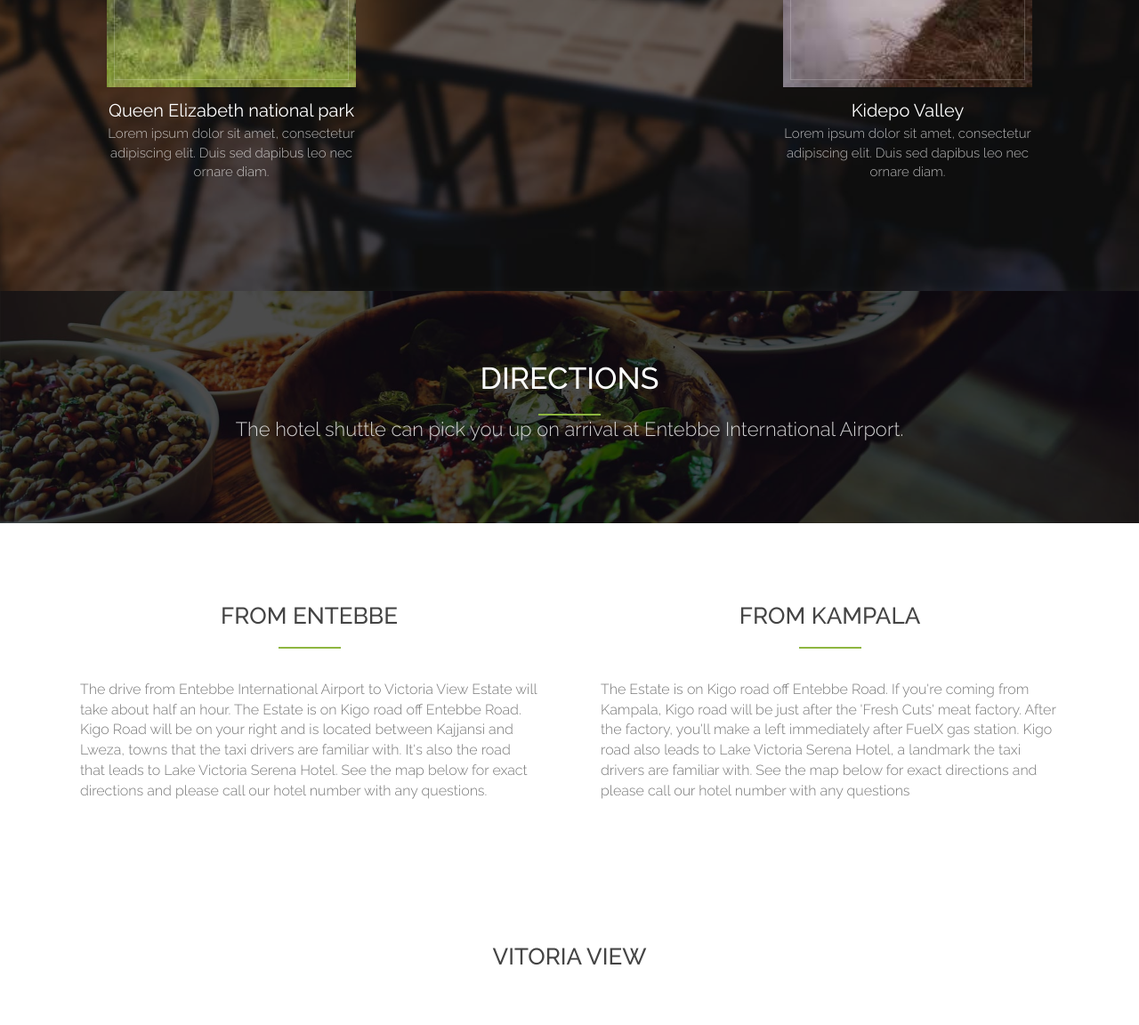
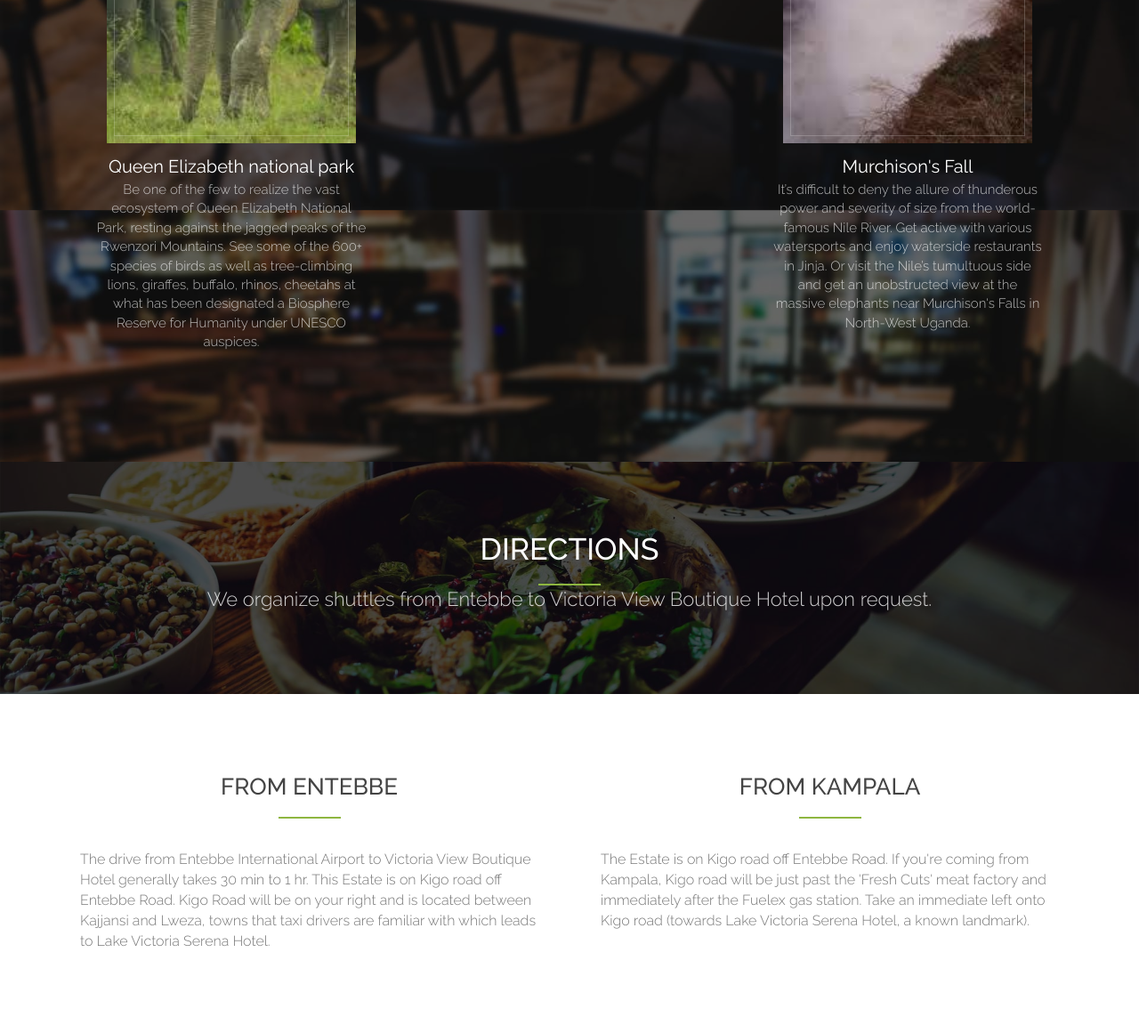
Before and after one commit to mmugisha/boutique, a plain HTML site: page index.html in a window 1280 px wide. Shown: the part 3235-4387 px from the top of the page at 89% size. Drawn offline with nearby package versions, Linux system fonts and the light colour scheme; some packages are replaced by stand-ins of ours; a script that the page names is missing.

Commit message:
fix the directions

```diff
--- a/index.html
+++ b/index.html
@@ -160,9 +160,9 @@
   <div class="overlay">
     <div class="container">
       <div class="col-md-10 col-md-offset-1 section-title">
-        <h2>Touring sites in Uganda</h2>
+        <h2>EXPLORE UGANDA - Safaris & more...</h2>
         <hr>
-        <p>Lorem ipsum dolor sit amet, consectetur adipiscing elit duis sed dapibus leonec.</p>
+        <p>Experience the wonders of awe-inspiring Uganda. Whether it's trekking to locate the mountain gorillas, safari in the national parks, or a tour of colorful Kampala; we will make your experience memorable.</p>
       </div>
       <div id="row">
         <div class="col-md-4 team">
@@ -170,7 +170,7 @@
             <div class="team-img"><img src="img/team/nation.jpeg" alt="..."></div>
             <div class="caption">
               <h3>Queen Elizabeth national park</h3>
-              <p>Lorem ipsum dolor sit amet, consectetur adipiscing elit. Duis sed dapibus leo nec ornare diam.</p>
+               <p>Be one of the few to realize the vast ecosystem of Queen Elizabeth National Park, resting against the jagged peaks of the Rwenzori Mountains. See some of the 600+ species of birds as well as tree-climbing lions, giraffes, buffalo, rhinos, cheetahs at what has been designated a Biosphere Reserve for Humanity under UNESCO auspices.</p>
             </div>
           </div>
         </div>
@@ -179,7 +179,7 @@
             <div class="team-img"><img src="img/team/Bwind.jpeg" alt="..."></div>
             <div class="caption">
               <h3>Bwindi Impenetrable</h3>
-              <p>Lorem ipsum dolor sit amet, consectetur adipiscing elit. Duis sed dapibus leo nec ornare diam.</p>
+              <p>Those seeking a mix of tranquility and adventure can trekk some of Uganda’s most revered emerald green forests – Bwindi Impenetrable National Park. Over 25,000 years old, this rare and fascinating forest, hosts over half of the world’s population of gorillas.</p>
             </div>
           </div>
         </div>
@@ -187,8 +187,8 @@
           <div class="thumbnail">
             <div class="team-img"><img src="img/team/kidepo-3.jpeg" alt="..."></div>
             <div class="caption">
-              <h3>Kidepo Valley</h3>
-              <p>Lorem ipsum dolor sit amet, consectetur adipiscing elit. Duis sed dapibus leo nec ornare diam.</p>
+              <h3>Murchison's Fall</h3>
+              <p>It’s difficult to deny the allure of thunderous power and severity of size from the world-famous Nile River. Get active with various watersports and enjoy waterside restaurants in Jinja. Or visit the Nile’s tumultuous side and get an unobstructed view at the massive elephants near Murchison's Falls in North-West Uganda. </p>
             </div>
           </div>
         </div>
@@ -202,7 +202,7 @@
     <div class="overlay">
       <h2>Directions</h2>
       <hr>
-      <p>The hotel shuttle can pick you up on arrival at Entebbe International Airport.</p>
+      <p>We organize shuttles from Entebbe to Victoria View Boutique Hotel upon request.</p>
     </div>
   </div>
   <div class="container">
@@ -212,8 +212,8 @@
           <h2 class="menu-section-title">From Entebbe</h2>
           <hr>
           <div class="menu-item">
-            <p>
-              The drive from Entebbe International Airport to Victoria View Estate will take about half an hour. The Estate is on Kigo road off Entebbe Road. Kigo Road will be on your right and is located between Kajjansi and Lweza, towns that the taxi drivers are familiar with. It's also the road that leads to Lake Victoria Serena Hotel. See the map below for exact directions and please call our hotel number with any questions.
+             <p>
+           The drive from Entebbe International Airport to Victoria View Boutique Hotel generally takes 30 min to 1 hr. This Estate is on Kigo road off Entebbe Road. Kigo Road will be on your right and is located between Kajjansi and Lweza, towns that taxi drivers are familiar with which leads to Lake Victoria Serena Hotel.
             </p>
           </div>
         </div>
@@ -224,7 +224,7 @@
           <hr>
           <div class="menu-item">
             <p>
-              The Estate is on Kigo road off Entebbe Road. If you're coming from Kampala, Kigo road will be just after the 'Fresh Cuts' meat factory. After the factory, you'll make a left immediately after FuelX gas station. Kigo road also leads to Lake Victoria Serena Hotel, a landmark the taxi drivers are familiar with. See the map below for exact directions and please call our hotel number with any questions
+              The Estate is on Kigo road off Entebbe Road. If you're coming from Kampala, Kigo road will be just past the 'Fresh Cuts' meat factory and immediately after the Fuelex gas station. Take an immediate left onto Kigo road (towards Lake Victoria Serena Hotel, a known landmark).
             </p>
           </div>
         </div>
```
